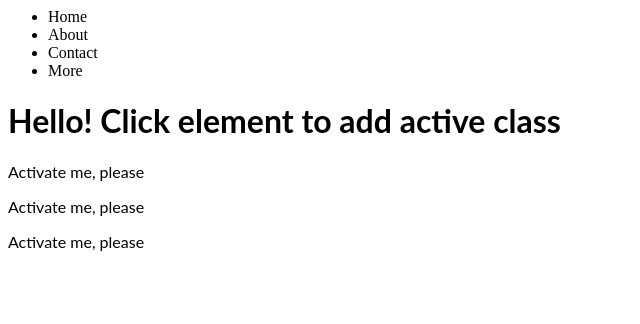
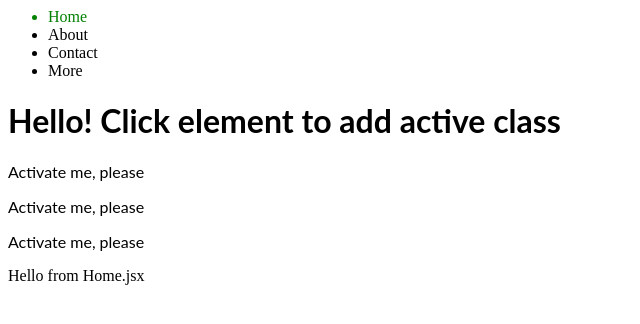
Before and after one commit to artuone83/react-activeclass, a React (Create React App) app: page / in a window 1280 px wide. Shown: the top 324 px of the page, without its empty margins (0-640 px from the left). Built offline with nearby package versions, Linux system fonts and the light colour scheme.

Commit message:
nav,  pages

```diff
--- /dev/null
+++ b/components/pages/About.jsx
@@ -0,0 +1,9 @@
+import React from 'react';
+
+const About = ()=> {
+  return <div>
+    Hello from About.jsx
+  </div>
+}
+
+export default About;
--- /dev/null
+++ b/components/pages/Contact.jsx
@@ -0,0 +1,9 @@
+import React from 'react';
+
+const Contact = ()=> {
+  return <div>
+    Hello from Contact.jsx
+  </div>
+}
+
+export default Contact;
--- /dev/null
+++ b/components/pages/Home.jsx
@@ -0,0 +1,9 @@
+import React from 'react';
+
+const Home = ()=> {
+  return <div>
+    Hello from Home.jsx
+  </div>
+}
+
+export default Home;
--- /dev/null
+++ b/components/pages/index.js
@@ -0,0 +1,5 @@
+import About from './About';
+import Contact from './Contact';
+import Home from './Home';
+
+export  {About, Contact, Home}
--- a/index.js
+++ b/index.js
@@ -2,6 +2,7 @@ import React, { Component, useState } from 'react';
 import { render } from 'react-dom';
 import Hello from './Hello';
 import Navigation from './Navigation';
+import * as pages from './components/pages';
 import './style.css';
 
 const textData = [
@@ -27,7 +28,23 @@ const activeStyle = {
 const App = ()=> {
   const [name, setName] = useState('Click element to add active class');
   const [activeId, setActiveId] = useState(null);
-  const [navOption, setNavOption] = useState('');
+  const [activeNavOption, setActiveNavOption] = useState('home');
+
+  const pageContent = () => {
+    switch (activeNavOption) {
+      case 'home':
+        return <pages.Home />;
+        break;
+      case 'about':
+        return <pages.About />;
+        break;
+      case 'contact':
+        return <pages.Contact />;
+        break;
+      default:
+        return
+    }
+  }
 
   const handleClick = (id)=> ()=> {
     const activeElement = textData.find((item)=> item.id === id )
@@ -38,12 +55,12 @@ const App = ()=> {
 
   const handleNavClick = (event) => {
     const getName = event.target.getAttribute('data-name');
-    setNavOption(getName);
+    setActiveNavOption(getName);
   }
 
     return (
       <div>
-        <Navigation currentOption={navOption} handleNavClick={handleNavClick} />
+        <Navigation currentOption={activeNavOption} handleNavClick={handleNavClick} />
         <Hello name={name} />
         {textData.map(({id, text})=> {
           return <p
@@ -52,6 +69,9 @@ const App = ()=> {
             { id === activeId ? text : 'Activate me, please'}
           </p>
         })}
+        <main>
+          {pageContent()}
+        </main>
       </div>
     );
 }
```
